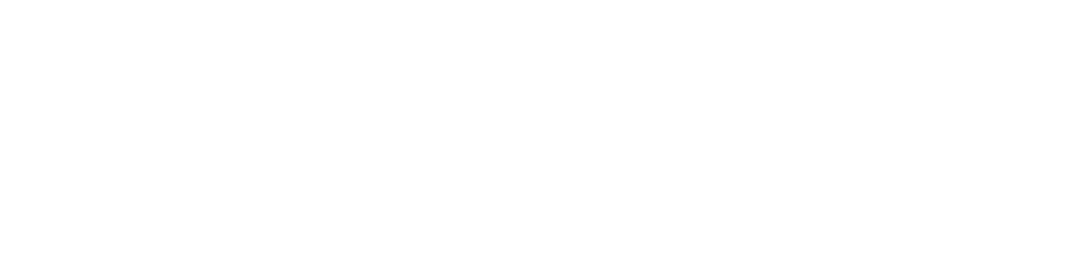
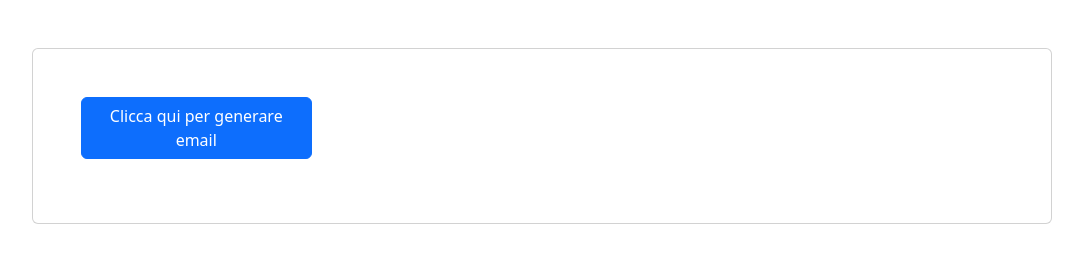
Before and after one commit to lollomrt/vue-email-list, a plain HTML site: page index.html in a window 1280 px wide. Shown: the whole page, without its empty margins (98-1181 px from the left). Drawn offline with nearby package versions, Linux system fonts and the light colour scheme.

Commit message:
Esercizio e bonus completi

```diff
--- a/index.html
+++ b/index.html
@@ -11,7 +11,18 @@
     </head>
     <body>
         <div id="app">
-
+            <div class="container">
+                <div class="row">
+                    <div class="col">
+                        <div class="card p-5 m-5">
+                            <button class="btn btn-primary w-25 mb-3" @click="generateEmails">Clicca qui per generare email</button>
+                            <div v-for="(email,index) in randomEmails" v-if="randomEmails.length == 10">
+                                {{ randomEmails[index] }}
+                            </div>
+                        </div>
+                    </div>
+                </div>
+            </div>
         </div>
         <script src="https://cdn.jsdelivr.net/npm/bootstrap@5.3.0-alpha1/dist/js/bootstrap.bundle.min.js" integrity="sha384-w76AqPfDkMBDXo30jS1Sgez6pr3x5MlQ1ZAGC+nuZB+EYdgRZgiwxhTBTkF7CXvN" crossorigin="anonymous"></script>
         <script src="https://unpkg.com/vue@3/dist/vue.global.js"></script>
--- a/js/javascript.js
+++ b/js/javascript.js
@@ -3,7 +3,17 @@ const { createApp } = Vue;
 createApp({
     data(){
         return{
-
+            randomEmails: [],
+        }
+    },
+    methods:{
+        generateEmails(){
+            for(let i=0; i < 10; i++){
+                axios.get("https://flynn.boolean.careers/exercises/api/random/mail").then((result) => {
+                this.randomEmails.push(result.data.response)
+                })
+            }
+            console.log(this.randomEmails)
         }
     }
 }).mount("#app")
```
